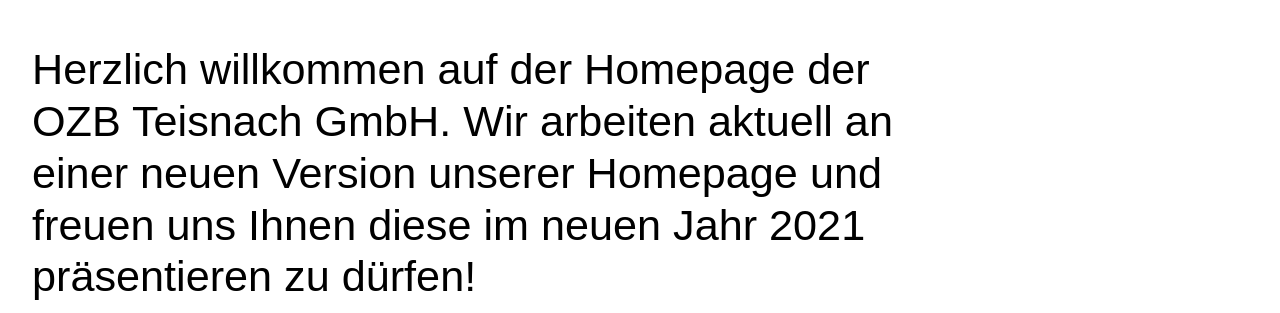
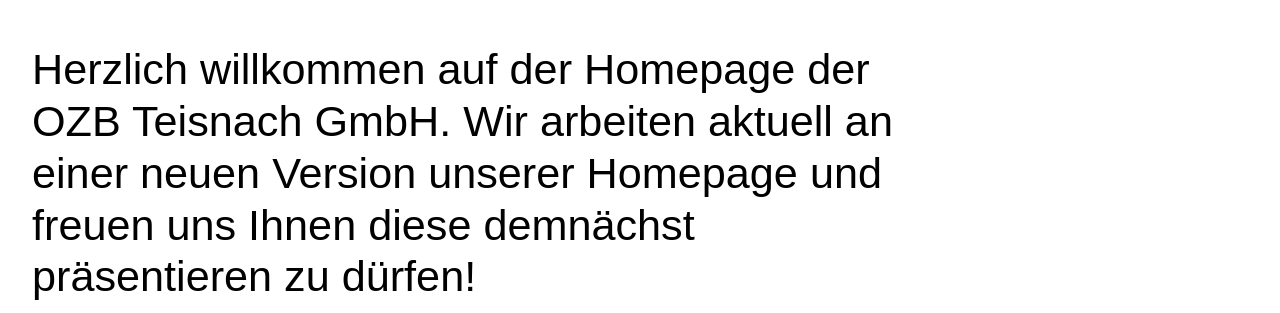
Before and after one commit to mgraupner/ozb.de, a plain HTML site: page index.html in a window 1280 px wide. Shown: the part 84-397 px from the top of the page. Drawn offline with Linux system fonts and the light colour scheme; a web font is replaced by a local one.

Commit message:
Updated welcome text

```diff
--- a/index.html
+++ b/index.html
@@ -35,7 +35,7 @@
     <h1>OZB Teisnach GmbH</h1>
   </header>
   <main>
-    <p>Herzlich willkommen auf der Homepage der OZB Teisnach GmbH. Wir arbeiten aktuell an einer neuen Version unserer Homepage und freuen uns Ihnen diese im neuen Jahr 2021 präsentieren zu dürfen!</p>
+    <p>Herzlich willkommen auf der Homepage der OZB Teisnach GmbH. Wir arbeiten aktuell an einer neuen Version unserer Homepage und freuen uns Ihnen diese demnächst präsentieren zu dürfen!</p>
     <p>Sie können uns natürlich wie gewohnt via <a href="tel:+49992380108300">Telefon</a> oder <a href="mailto:info@ozb-teisnach.de">E-Mail</a> erreichen.</p>
     <img alt="Luftbild des OZB Campus" src="static/img/ozb-headquarter-teisnach.jpg"></img>
   </main>
```
